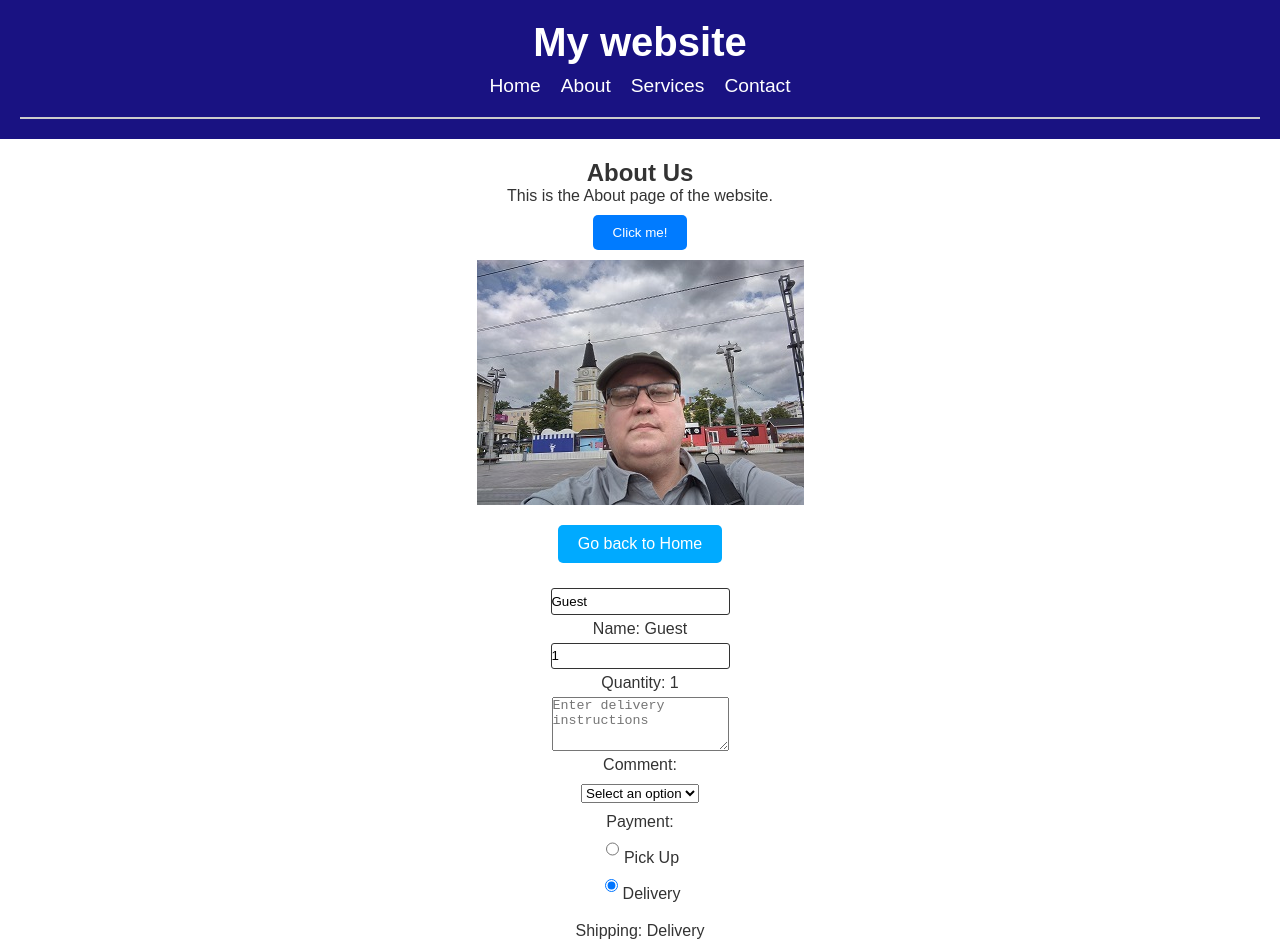
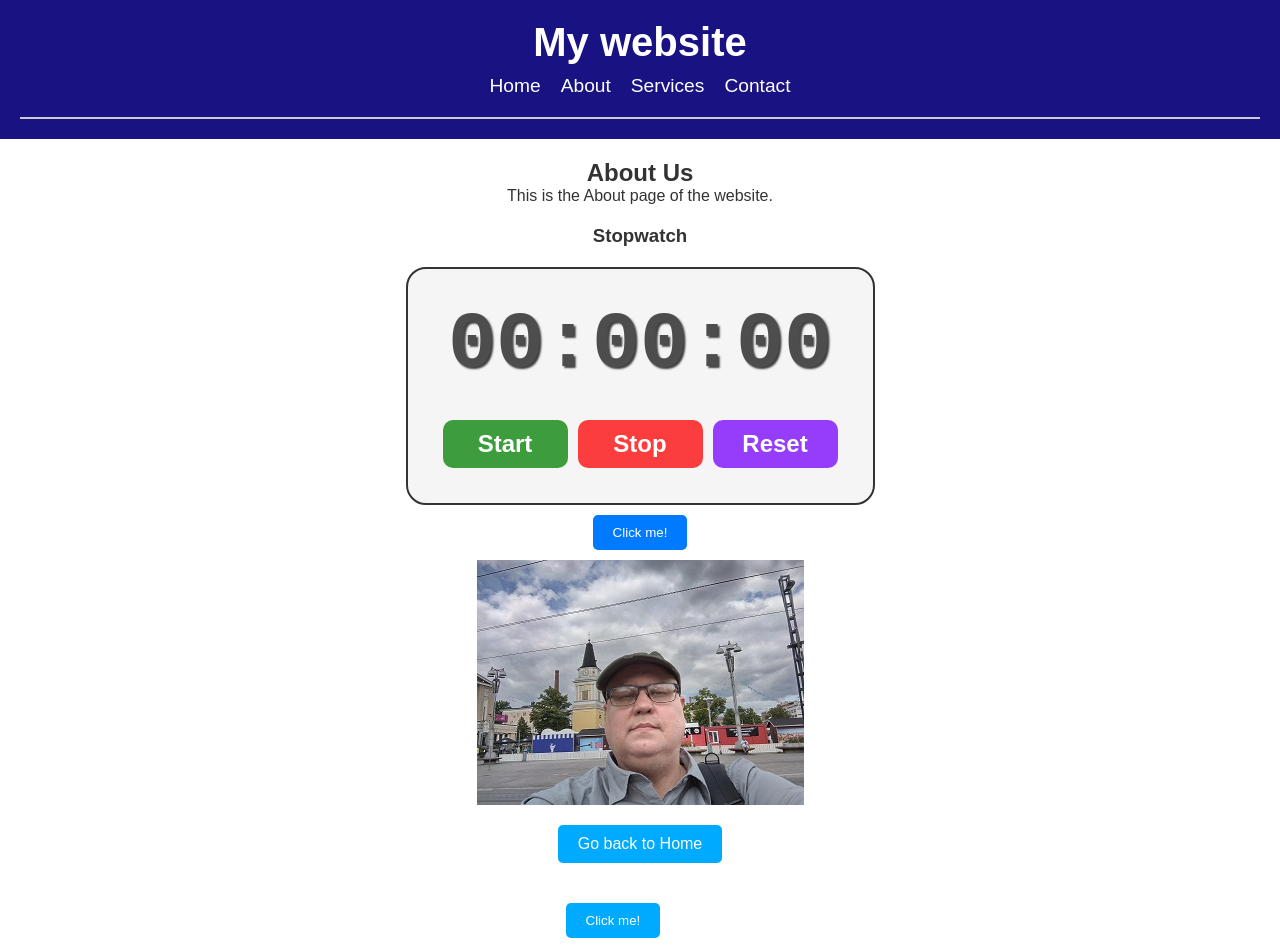
Before and after one commit to mika1407/react_sivu, a React (Vite) app: page /about in a window 1280 px wide. Shown: the top 952 px of the page. Built offline with nearby package versions, Linux system fonts and the light colour scheme.

Commit message:
stopwatch added

```diff
--- a/src/About.css
+++ b/src/About.css
@@ -3,9 +3,12 @@
   flex-direction: column;
   justify-content: center;
   align-items: center;
+  /* height: 100%; */
   padding: 20px;
   box-sizing: border-box;
+
 }
+
 
 .about input{
   height: 2em;
--- a/src/About.jsx
+++ b/src/About.jsx
@@ -2,6 +2,8 @@
 import { Link } from 'react-router-dom';
 import './About.css';
 import omaKuva from './assets/omaKuva.jpg';
+import {MyComponent} from './MyComponent'
+import { Stopwatch } from './Stopwatch';
 
 function About() {
 
@@ -48,12 +50,15 @@
   }
 
   return (
+    <div className="page-container">
       <div className='about'>
         <h2>About Us</h2>
         <p>This is the About page of the website.</p>
+        <Stopwatch />
         <button style={styles} onClick={(e) => handleClick(e)}>Click me!</button>
         <img onClick={(e) =>handleImgClick(e)} src={omaKuva} alt="oma kuva"></img>
         <Link to="/" className="button">Go back to Home</Link>
+        <MyComponent />
 
         <input value={name} onChange={handleNameChange} />
         <p>Name: {name}</p>
@@ -84,6 +89,7 @@
         </label><br />
         <p>Shipping: {shipping}</p>
       </div>
+    </div>
   );
 }
 
--- /dev/null
+++ b/src/MyComponent.jsx
@@ -0,0 +1,38 @@
+import React, {useState, useEffect, useRef} from 'react'
+
+
+export const MyComponent = () => {
+
+  const inputRef=useRef(null)
+  const inputRef2=useRef(null)
+
+  useEffect(() => {
+    console.log("COMPONENT RENDERED")
+  })
+
+
+  function handleClick(){
+    inputRef.current.focus()
+    inputRef.current.style.backgroundColor="yellow"
+    inputRef2.current.style.backgroundColor=""
+  }
+  function handleClick2(){
+    inputRef.current.focus()
+    inputRef2.current.style.backgroundColor="yellow"
+    inputRef.current.style.backgroundColor=""
+  }
+
+  return (
+    <div>
+      <button className='button' onClick={handleClick}>
+        Click me!
+      </button>
+      <input ref={inputRef}/>
+
+      <button className='button' onClick={handleClick2}>
+        Click me2!
+      </button>
+      <input ref={inputRef2}/>
+    </div>
+  )
+}
--- /dev/null
+++ b/src/Stopwatch.jsx
@@ -0,0 +1,68 @@
+import React, {useState, useEffect, useRef} from 'react'
+
+export const Stopwatch = () => {
+
+  const [isRunning, setIsRunning] = useState(false)
+  const [elapsedTime, setElapsedTime] = useState(0)
+  const intervalIdRef = useRef(null)
+  const startTimeRef = useRef(0)
+
+  useEffect(() => {
+
+    if(isRunning){
+      intervalIdRef.current = setInterval(() => {
+        setElapsedTime(Date.now() - startTimeRef.current)
+      }, 10)
+    }
+
+    return () => {
+      clearInterval(intervalIdRef.current)
+    }
+
+  }, [isRunning]);
+
+  function start(){
+    setIsRunning(true);
+    startTimeRef.current = Date.now() - elapsedTime;
+  }
+
+  function stop(){
+    setIsRunning(false)
+  }
+
+  function reset(){
+    setElapsedTime(0)
+    setIsRunning(false)
+  }
+
+  function formatTime(){
+
+    let hours = Math.floor(elapsedTime / (1000 * 60 * 60))
+    let minutes = Math.floor(elapsedTime / (1000 * 60) % 60)
+    let seconds = Math.floor(elapsedTime / (1000) % 60)
+    let milliseconds = Math.floor((elapsedTime % 1000) / 10)
+
+    hours = String(hours).padStart(2, "0")
+    minutes = String(minutes).padStart(2, "0")
+    seconds = String(seconds).padStart(2, "0")
+    milliseconds = String(milliseconds).padStart(2, "0")
+
+    return `${minutes}:${seconds}:${milliseconds}`
+  }
+
+  return (
+    <>
+    <div className='stop'>
+      <h3>Stopwatch</h3>
+      <div className='stopwatch'>
+        <div className='watch-display'>{formatTime()}</div>
+        <div className='controls'>
+          <button onClick={start} className='start-button'>Start</button>
+          <button onClick={stop} className='stop-button'>Stop</button>
+          <button onClick={reset} className='reset-button'>Reset</button>
+        </div>
+      </div>
+    </div>
+    </>
+  )
+}
--- a/src/index.css
+++ b/src/index.css
@@ -300,3 +300,58 @@
   border: 3px solid;
   padding: 20px;
 }
+
+/* Stopwatch */
+.stopwatch{
+  display: flex;
+  flex-direction: column;
+  align-items: center;
+  border: 2px solid;
+  border-radius: 20px;
+  background-color:whitesmoke;
+  padding: 30px;
+}
+
+.stop h3{
+  padding: 20px;
+}
+
+.watch-display{
+  font-size: 5rem;
+  font-family: monospace;
+  font-weight: bold;
+  color: hsl(0, 0%, 30%);
+  text-shadow: 2px 2px 2px hsla(0, 0%, 0%, 0.75);
+  margin-bottom: 25px;
+}
+
+.controls button{
+  font-size: 1.5rem;
+  font-weight: bold;
+  padding: 10px 20px;
+  margin: 5px;
+  min-width: 125px;
+  border: none;
+  border-radius: 10px;
+  cursor: pointer;
+  color: white;
+  transition: background-color 0.5s ease;
+}
+.start-button{
+  background-color: hsla(120, 100%, 25%, 0.75);
+}
+.start-button:hover{
+  background-color: hsla(120, 100%, 25%, 0.70);
+}
+.stop-button{
+  background-color:hsla(0, 100%, 50%, 0.75);
+}
+.stop-button:hover{
+  background-color: hsla(0, 100%, 50%, 0.70);
+}
+.reset-button{
+  background-color:hsla(268, 100%, 50%, 0.75);
+}
+.reset-button:hover{
+  background-color: hsla(268, 100%, 50%, 0.70);
+}
```
Lines whose indentation alone changed are shown as unchanged.
